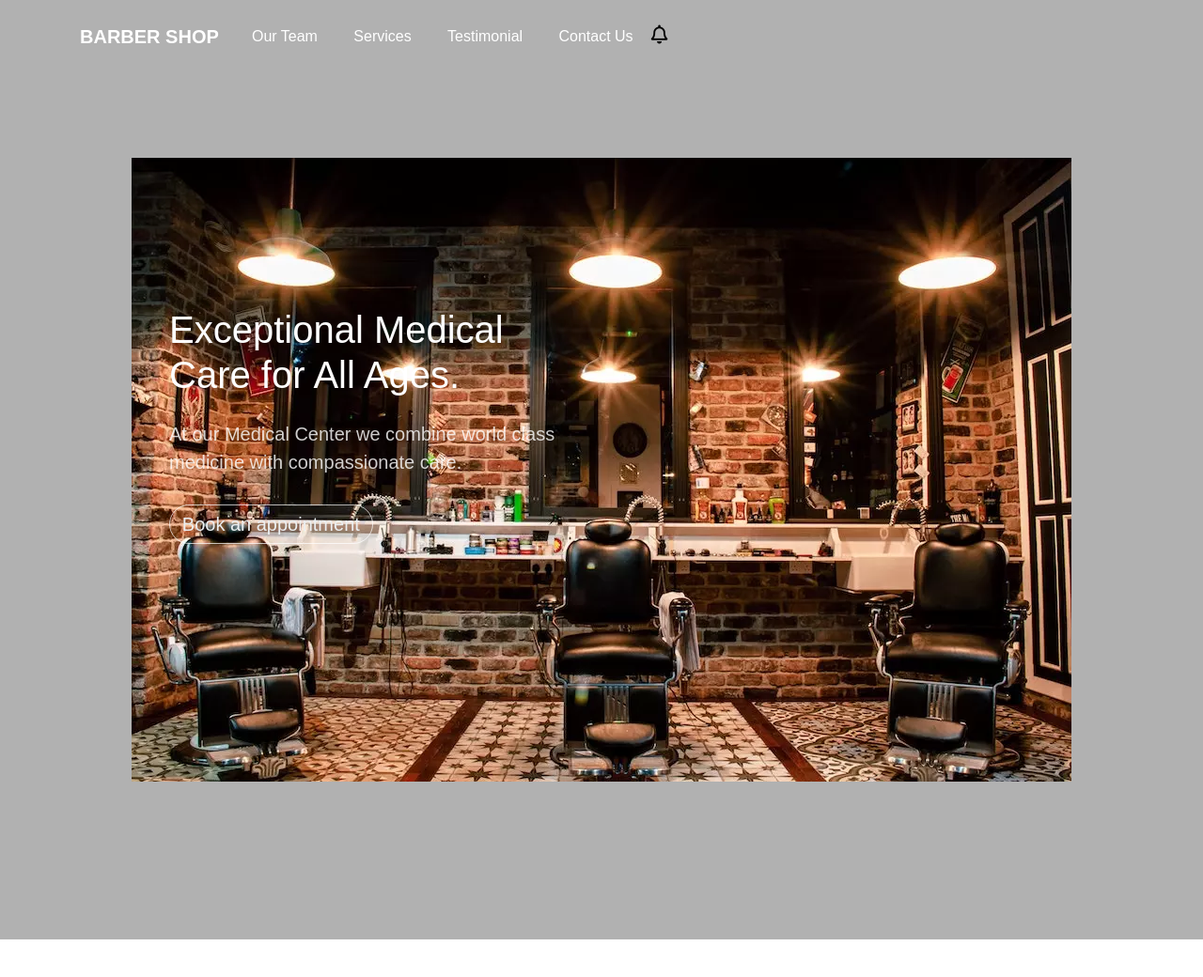
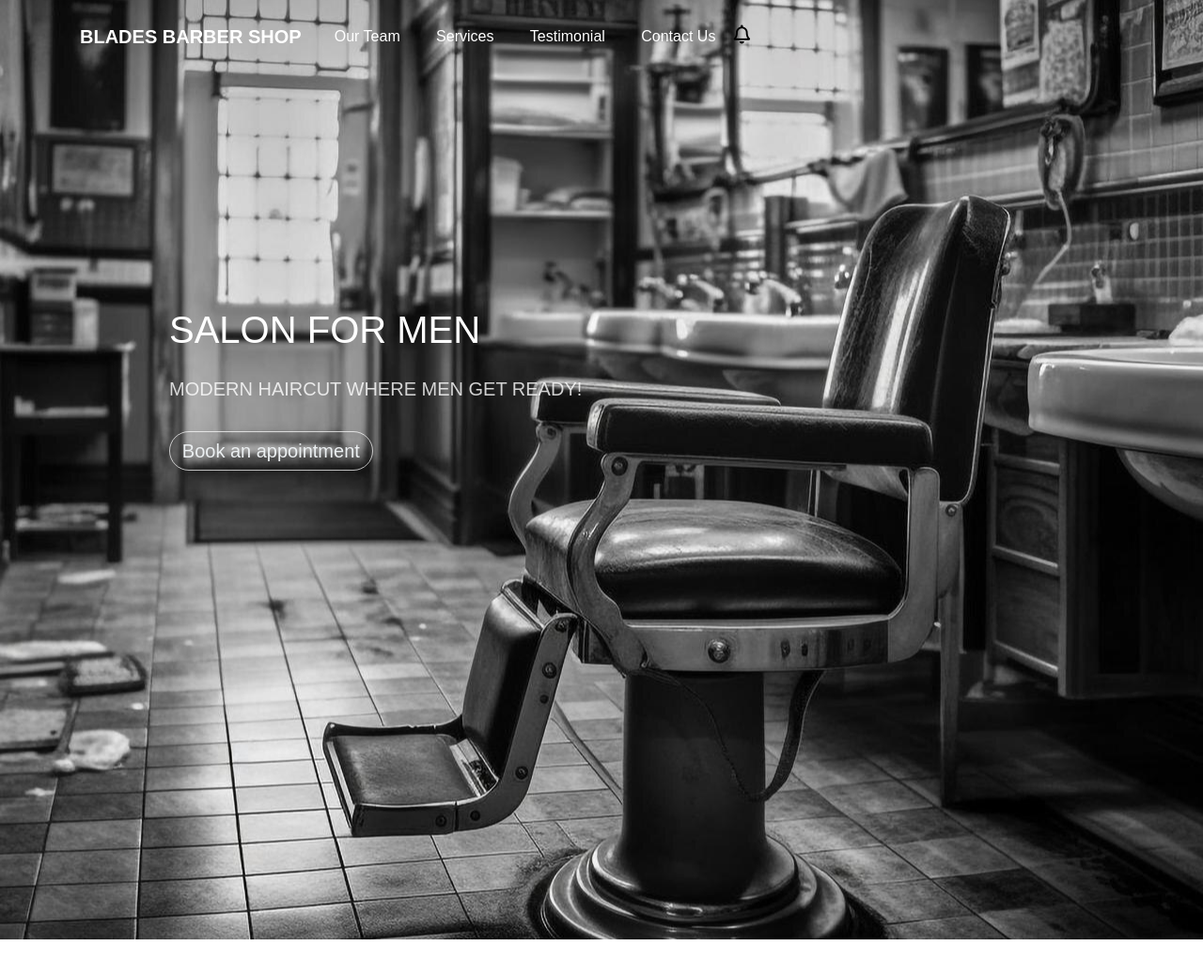
Before and after one commit to Guiiilhermee/booking, a Django app: page / in a window 1280 px wide. Shown: the top 1040 px of the page at 94% size. Run offline with Django 3.2, Linux system fonts and the light colour scheme; some libraries are stand-ins or nearby versions.

Commit message:
Added new photos and services

```diff
--- a/templates/base.html
+++ b/templates/base.html
@@ -27,7 +27,7 @@
   ">
 
     <nav class="navbar navbar-dark navbar-expand-md navigation-clean-search">
-        <div class="container"><a class="navbar-brand" href="{% url 'home' %}">BARBER SHOP</a>
+        <div class="container"><a class="navbar-brand" href="{% url 'home' %}">BLADES BARBER SHOP</a>
             <button class="navbar-toggler" data-toggle="collapse" data-target="#navcol-1">
                 <span class="sr-only">Toggle navigation</span>
                 <span class="navbar-toggler-icon"></span>
--- a/templates/index.html
+++ b/templates/index.html
@@ -4,10 +4,8 @@
 <div class="container hero">
         <div class="row">
             <div class="col-12 col-lg-6 col-xl-5 offset-xl-1">
-                <h1>Exceptional Medical Care for All Ages.</h1>
-                <p> At our Medical Center
-                    we combine world class medicine
-                    with compassionate care. </p>
+                <h1>SALON FOR MEN</h1>
+                <p>MODERN HAIRCUT WHERE MEN GET READY!</p>
                     <a href="{% url 'appointment' %}" class="btn btn-light btn-lg action-button" type="button">Book an appointment</a>
             </div>
 
@@ -70,7 +68,7 @@
   <div class="bg-primary text-center py-5 mb-4">
       <div class="container">
         <h1 class="fw-light text-white">Services</h1>
-        <p class="overview">We provide compassionate and expert care to our community. You are at the center of everything we do. Let us be your healthcare partner.</p>
+        <p class="overview">We provide compassionate and expert care to you. You are at the center of everything we do.</p>
       </div>
     </div>
   <div class="container">
@@ -80,8 +78,8 @@
         <div class="card border-0 shadow">
           <img src="{% static 'img/service1.jpg' %}" class="card-img-top" alt="...">
           <div class="card-body text-center">
-            <h5 class="card-title mb-0">Primary Care</h5>
-            <div class="card-text text-black-50">Your personalized medical professionals.</div>
+            <h5 class="card-title mb-0">Beard Trim</h5>
+            <div class="card-text text-black-50">The best way to ensure you look presentable.</div>
           </div>
         </div>
       </div>
@@ -90,8 +88,8 @@
         <div class="card border-0 shadow">
           <img src="{% static 'img/service2.jpg' %}" class="card-img-top" alt="...">
           <div class="card-body text-center">
-            <h5 class="card-title mb-0">Dermatology</h5>
-            <div class="card-text text-black-50">Your skin care made easy.</div>
+            <h5 class="card-title mb-0">Haircut</h5>
+            <div class="card-text text-black-50">The best way to look well-groomed.</div>
           </div>
         </div>
       </div>
@@ -100,8 +98,8 @@
         <div class="card border-0 shadow">
           <img src="{% static 'img/service3.jpg' %}" class="card-img-top" alt="...">
           <div class="card-body text-center">
-            <h5 class="card-title mb-0">Team Member</h5>
-            <div class="card-text text-black-50">Web Developer</div>
+            <h5 class="card-title mb-0">Skin Fade</h5>
+            <div class="card-text text-black-50">The skin fade is a modern and stylish haircut for men.</div>
           </div>
         </div>
       </div>
@@ -110,8 +108,8 @@
         <div class="card border-0 shadow">
           <img src="{% static 'img/service4.jpg' %}" class="card-img-top" alt="...">
           <div class="card-body text-center">
-            <h5 class="card-title mb-0">PrEP Therapy</h5>
-            <div class="card-text text-black-50">Stay safe if you are at high exposure of HIV.</div>
+            <h5 class="card-title mb-0">Barber Course</h5>
+            <div class="card-text text-black-50">From beginner to expert. Learn new skills and build your confidence.</div>
           </div>
         </div>
       </div>
```
Also changed, not shown: static/img/header.png, static/img/service1.jpg, static/img/service2.jpg, static/img/service3.jpg, static/img/service4.jpg, static/img/team1.jpg, static/img/team2.jpg, static/img/team3.jpg, static/img/team4.png.
